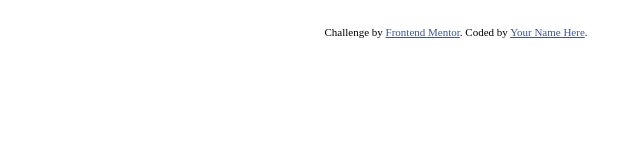
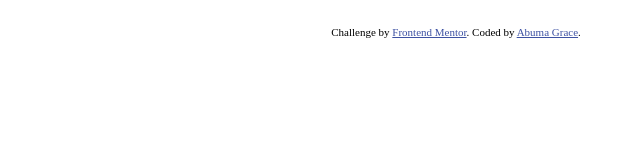
Before and after one commit to Grace2234/advice-generator-app, a plain HTML site: page index.html in a window 1280 px wide. Shown: the full height of the page, 184-824 px from the left. Drawn offline with Linux system fonts and the light colour scheme.

Commit message:
first commit

```diff
--- a/index.html
+++ b/index.html
@@ -22,7 +22,7 @@
 
   <div class="attribution">
     Challenge by <a href="https://www.frontendmentor.io?ref=challenge" target="_blank">Frontend Mentor</a>.
-    Coded by <a href="#">Your Name Here</a>.
+    Coded by <a href="#">Abuma Grace</a>.
   </div>
 </body>
 </html>
```
